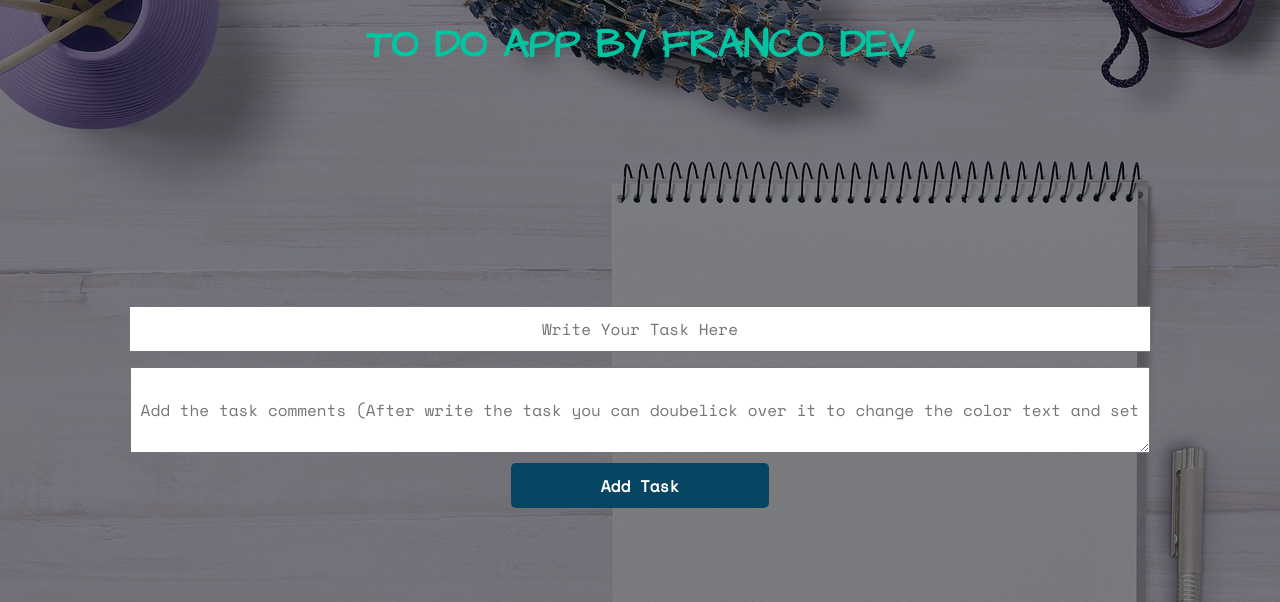
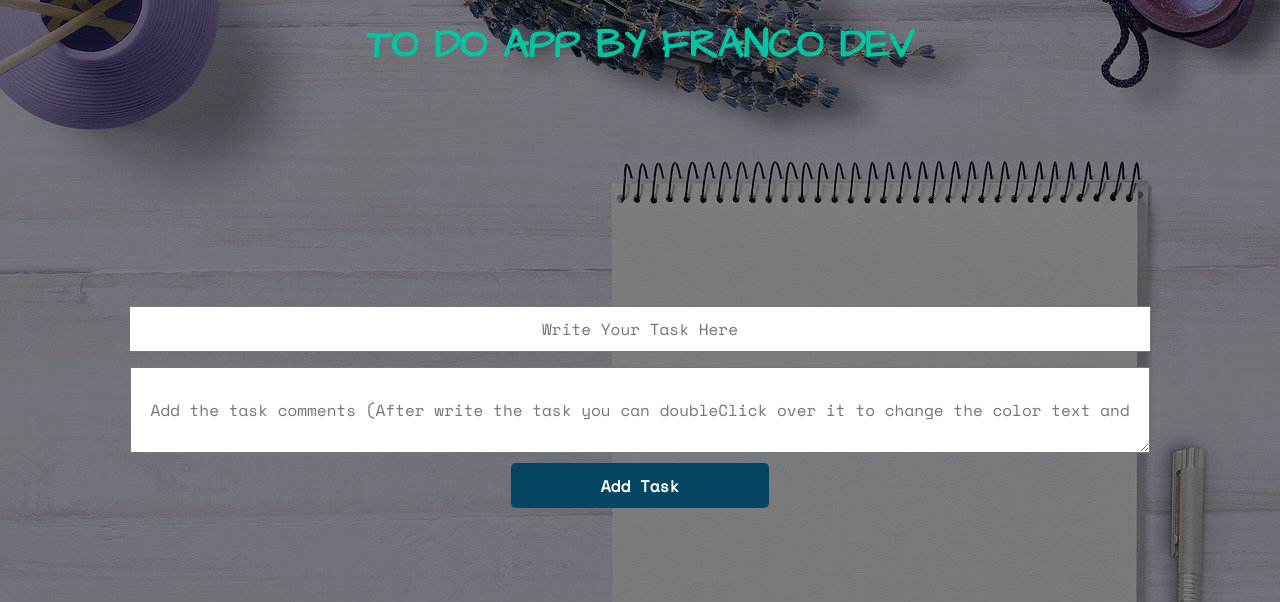
Before and after one commit to frakopy/TodoFlaskWebApp, a Flask app: page / in a window 1280 px wide. Shown: the top 602 px of the page. Run offline with Flask 2, Linux system fonts and the light colour scheme; data that the repository does not hold is empty; some libraries are stand-ins or nearby versions.

Commit message:
change placeHolder text for input where write the conments task

```diff
--- a/templates/index.html
+++ b/templates/index.html
@@ -19,7 +19,7 @@
 
         <form class="form hide" id="form">
             <input type="text" class='task' id="input-taskName" name="task-name" placeholder="Write Your Task Here">
-            <textarea class='coment-task' id="textarea-taskComments" name="task-comments" placeholder="Add the task comments (After write the task you can doubelick over it to change the color text and set as important)" wrap="soft"></textarea>
+            <textarea class='coment-task' id="textarea-taskComments" name="task-comments" placeholder="Add the task comments (After write the task you can doubleClick over it to change the color text and set as important)" wrap="soft"></textarea>
             <button class="btn-task" id="btn-task"><span>Add Task</span></button>
         </form>
 
```
